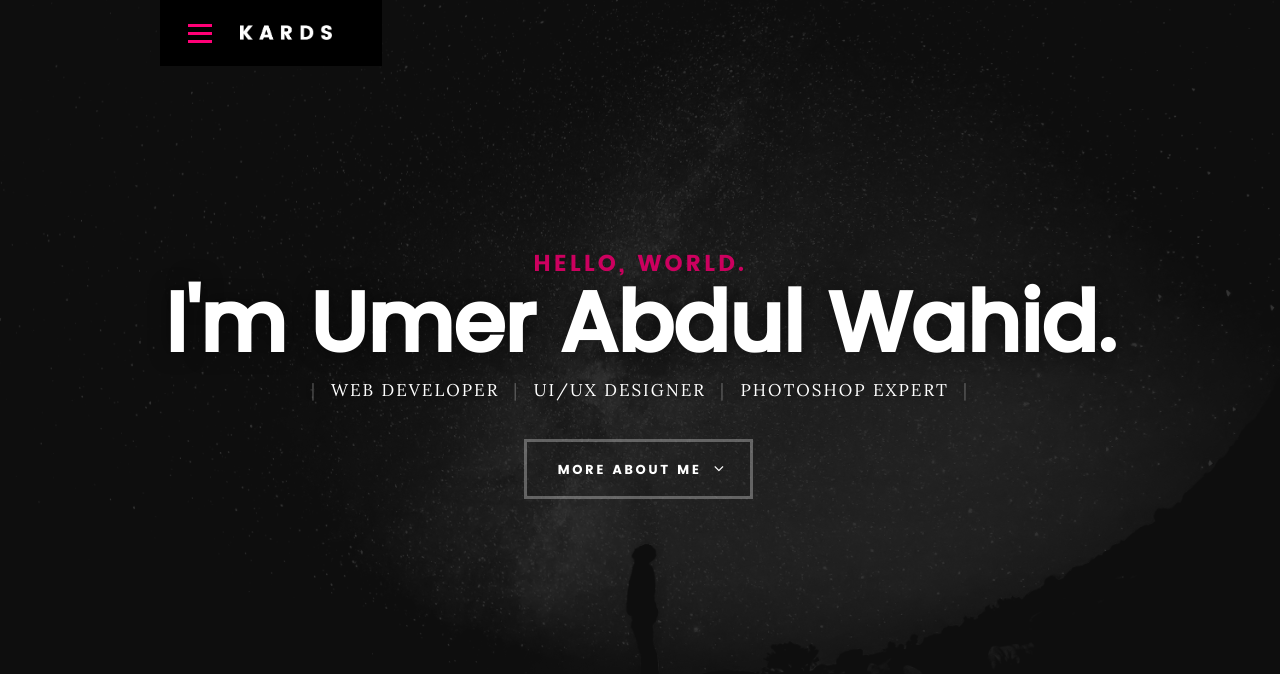
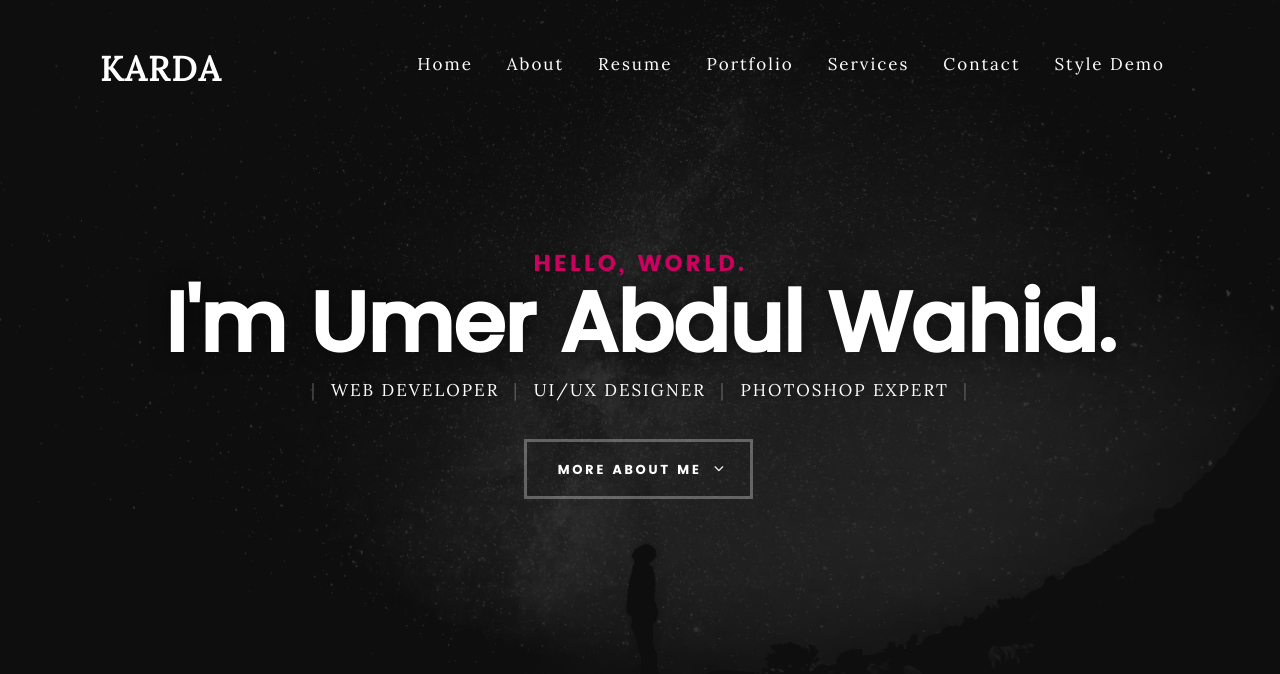
Before and after one commit to umer-wahiid/portfolio, a plain HTML site: page index.html in a window 1280 px wide. Shown: the top 674 px of the page. Drawn offline with Linux system fonts and the light colour scheme; files whose address does not match are found by name.

Commit message:
nav bar changes

```diff
--- a/css/main.css
+++ b/css/main.css
@@ -1130,7 +1130,7 @@ button::-moz-focus-inner, input::-moz-focus-inner {
  * 09. header styles - (_layout.scss)
  *
  * -------------------------------------------------------------------
- */
+
 header {
 	position: fixed;
 	width: 100%;
@@ -1170,11 +1170,12 @@ header .logo a {
 	background: url("../images/logo.png") no-repeat center;
 	background-size: 92px 15px;
 }
+*/
 
 /**
  * menu toggle - (_layout.css)
  * -------------------------------------------------------------------
- */
+
 .menu-toggle {
 	float: left;
 	width: 40px;
@@ -1238,8 +1239,8 @@ header .logo a {
 	-ms-transition-property: bottom, transform;
 	transition-property: bottom, transform;
 }
-
-/* is clicked */
+*/
+/* is clicked
 .menu-toggle.is-clicked span {
 	background-color: rgba(255, 0, 119, 0);
 }
@@ -1263,8 +1264,8 @@ header .logo a {
 	-ms-transform: rotate(-45deg);
 	transform: rotate(-45deg);
 }
-
-/* navigation panel */
+*/
+/* navigation panel
 #main-nav-wrap {
 	display: block;
 	width: 100%;
@@ -1275,7 +1276,7 @@ header .logo a {
 	left: 0;
 }
 
-/* dropdown nav */
+/* dropdown nav
 .main-navigation {
 	background: #000000;
 	padding: 24px 30px 42px;
@@ -1307,13 +1308,66 @@ header .logo a {
 	background: none;
 	color: #FF0077;
 }
+*/
+
+header{
+	position: fixed;
+	top: 0;
+	left: 0;
+	width: 100%;
+	display: flex;
+	justify-content: space-between;
+	align-items: center;
+	transition: 0.6s;
+	padding: 40px 100px;
+	z-index: 10000;
+}
+header.sticky {
+    padding: 5px 100px;
+    background: white;
+}
+header.sticky .logo,
+header.sticky ul li a{
+	color: #000;
+}
+header .logo{
+	position: relative;
+	font-weight: 700;
+	color: #fff;
+	text-decoration: none;
+	font-size: 2em;
+	text-transform: uppercase;
+	letter-spacing: 2px;
+	transition: 0.6s;
+}
+header ul{
+	position: relative;
+	display: flex;
+	justify-content: center;
+	align-items: center;
+	top: 10px;
+}
+header ul li{
+	position: relative;
+	list-style: none;
+}
+header ul li .smoothscroll{
+	position: relative;
+	margin: 0 15px;
+	text-decoration: none;
+	color: #fff;
+	letter-spacing: 2px;
+	font-weight: 500px;
+	transition: 0.6s;
+}
+
 
 /**
  * responsive:
  * header styles
  * ---------------------------------------------------------------
  */
-@media only screen and (max-width:1024px) {
+/* @media only screen and (max-width:1024px) {
 	header .top-bar {
 		left: 60px;
 	}
@@ -1332,7 +1386,7 @@ header .logo a {
 	header .top-bar {
 		left: 25px;
 	}
-}
+} */
 
 
 /**
--- a/index.html
+++ b/index.html
@@ -40,7 +40,7 @@
 	<!-- header
    ================================================== -->
 	<header>
-		<div class="row">
+		<!-- <div class="row">
 
 			<div class="top-bar">
 				<a class="menu-toggle" href="#"><span>Menu</span></a>
@@ -60,9 +60,22 @@
 						<li><a href="styles.html" title="">Style Demo</a></li>
 					</ul>
 				</nav>
-			</div> <!-- /top-bar -->
+			</div> </top-bar>
 
-		</div> <!-- /row -->
+		</div> </row -->
+
+		<a href="index.html" class="logo">KARDA</a>
+		<ul>
+			<li><a class="smoothscroll" href="#intro">Home</a></li>
+			<li><a class="smoothscroll" href="#about">About</a></li>
+			<li><a class="smoothscroll" href="#resume">Resume</a></li>
+			<li><a class="smoothscroll" href="#portfolio">Portfolio</a></li>
+			<li><a class="smoothscroll" href="#services">Services</a></li>
+			<li><a class="smoothscroll" href="#contact">Contact</a></li>
+			<li><a class="smoothscroll" href="styles.html">Style Demo</a></li>
+		</ul>
+
+
 	</header> <!-- /header -->
 
 	<!-- intro section
--- a/js/main.js
+++ b/js/main.js
@@ -289,3 +289,10 @@
 	});
 
 })(jQuery);
+/* Header Scroll
+   ------------------------------------------------------- */
+
+   window.addEventListener("scroll",function(){
+	var header = document.querySelector("header");
+	header.classList.toggle("sticky",window.scrollY > 0);
+   })
```
